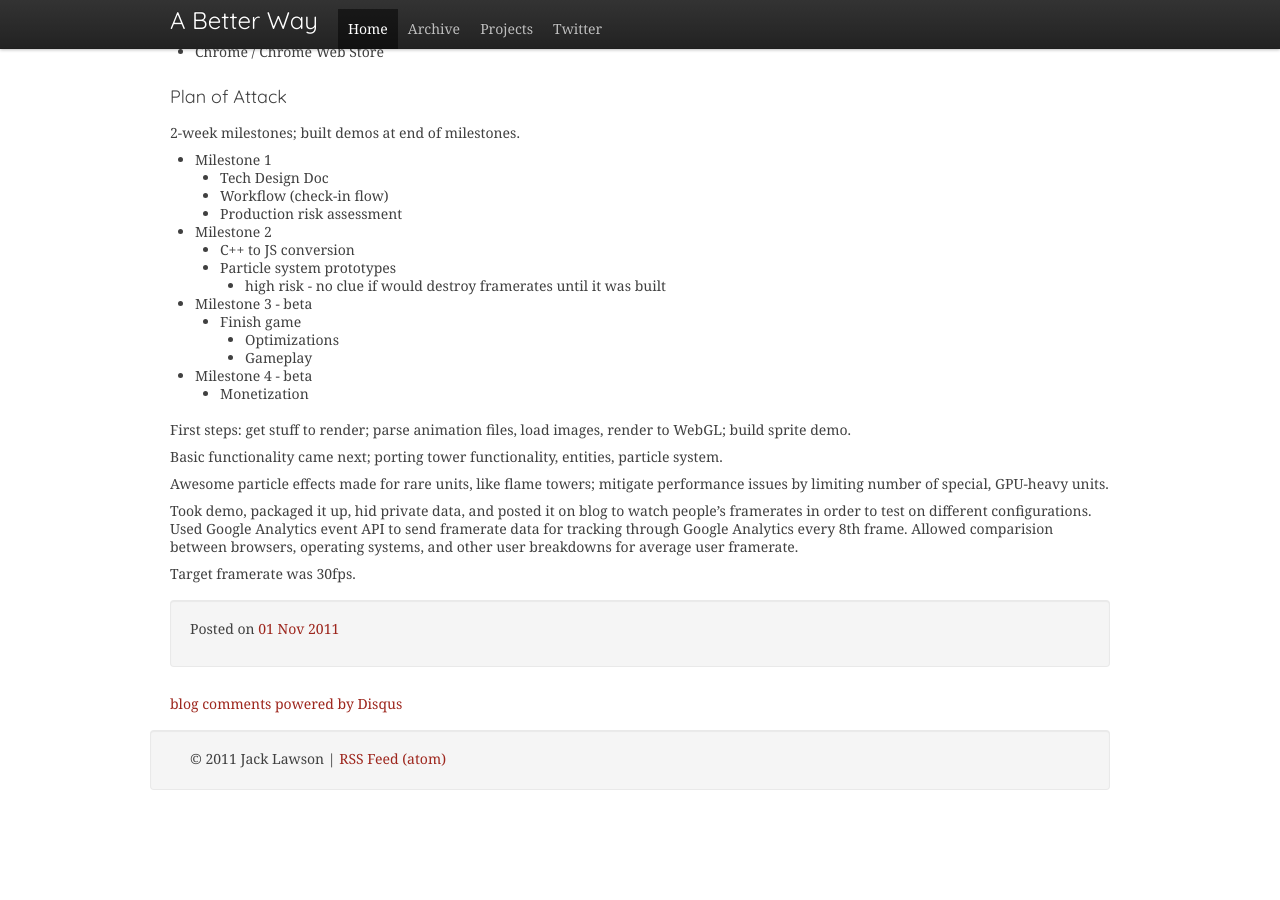
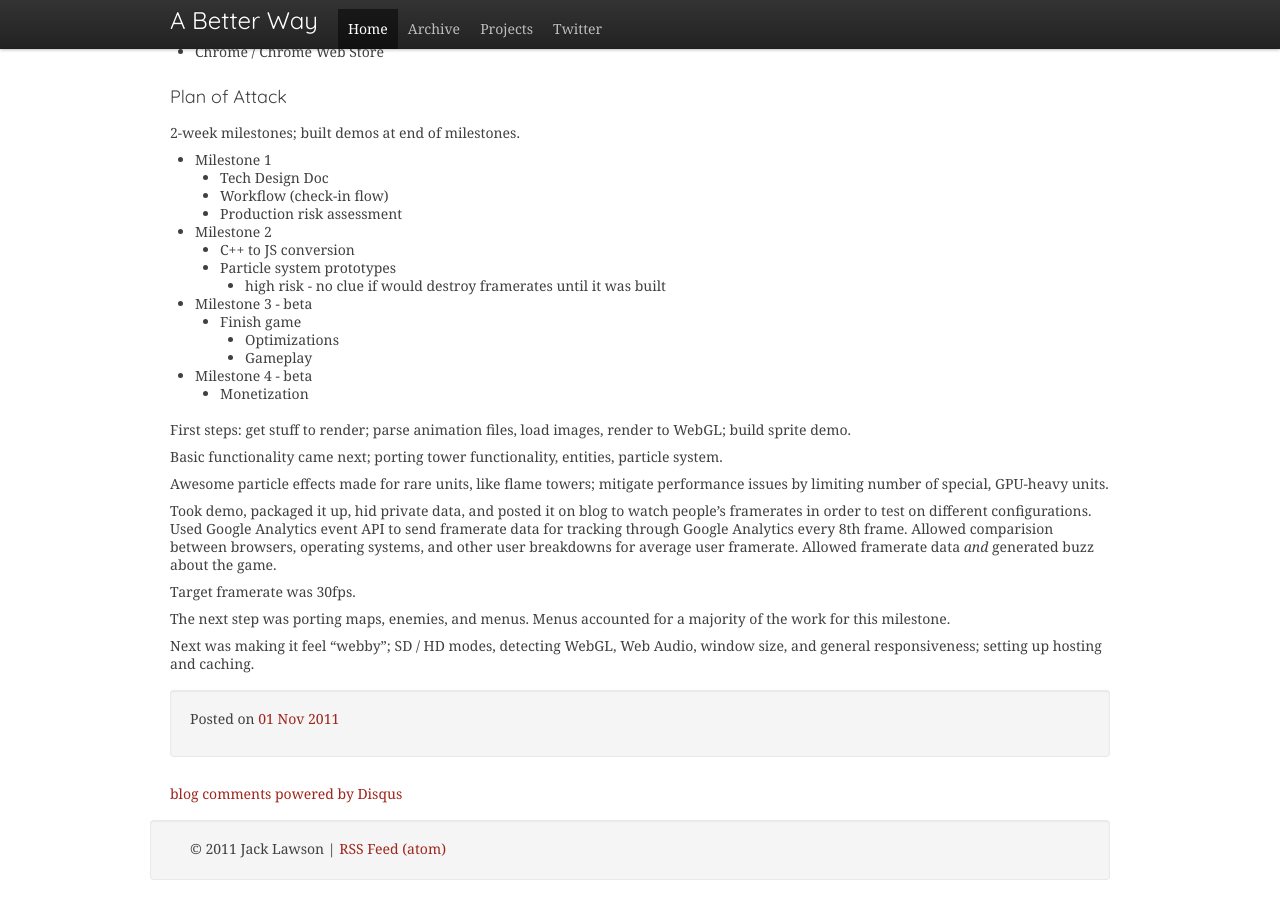
Before and after one commit to ajacksified/ajacksified.github.com, a Jekyll site: the page built from _posts/2011-11-01-new-game-conf-liveblog.markdown, in a window 1280 px wide and 900 px high, scrolled down 5841 px. Built offline with Jekyll 4.4.1, drawn with Linux system fonts in a browser that asks for light colours; nearby versions of some CDN libraries; some web fonts are replaced; Markdown is read by kramdown in place of the engine named in the settings; comment, search, counter and statistics services are not loaded; before the commit the page ends 6651 px from its top, so only the background shows below that.

Commit message:
Session 4

```diff
--- a/_posts/2011-11-01-new-game-conf-liveblog.markdown
+++ b/_posts/2011-11-01-new-game-conf-liveblog.markdown
@@ -406,6 +406,13 @@ Took demo, packaged it up, hid private data, and posted it on blog to watch
 people's framerates in order to test on different configurations. Used
 Google Analytics event API to send framerate data for tracking through Google
 Analytics every 8th frame. Allowed comparision between browsers, operating
-systems, and other user breakdowns for average user framerate.
+systems, and other user breakdowns for average user framerate. Allowed
+framerate data *and* generated buzz about the game.
 
 Target framerate was 30fps.
+
+The next step was porting maps, enemies, and menus. Menus accounted for a
+majority of the work for this milestone.
+
+Next was making it feel "webby"; SD / HD modes, detecting WebGL, Web Audio,
+window size, and general responsiveness; setting up hosting and caching.
```
